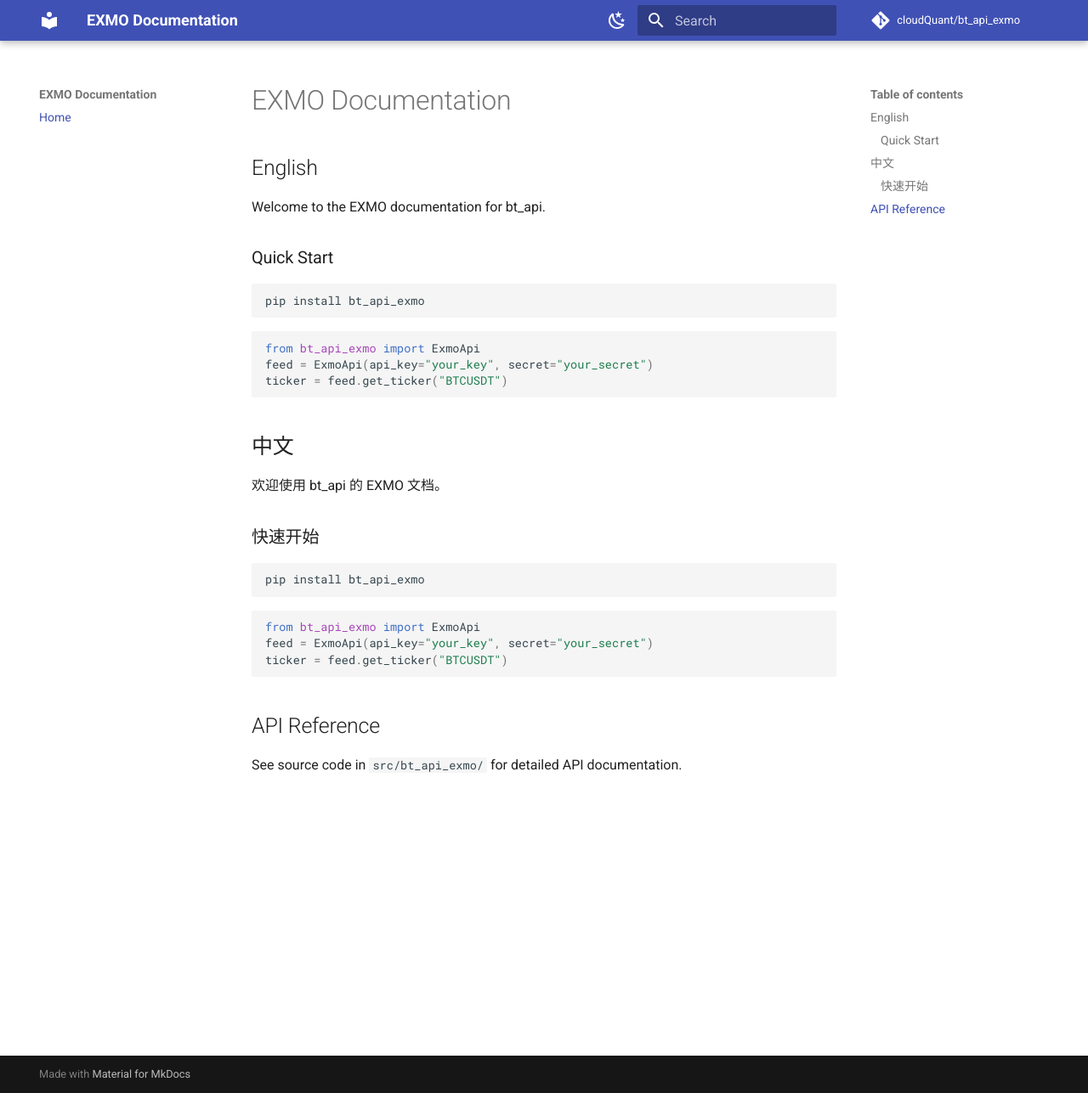
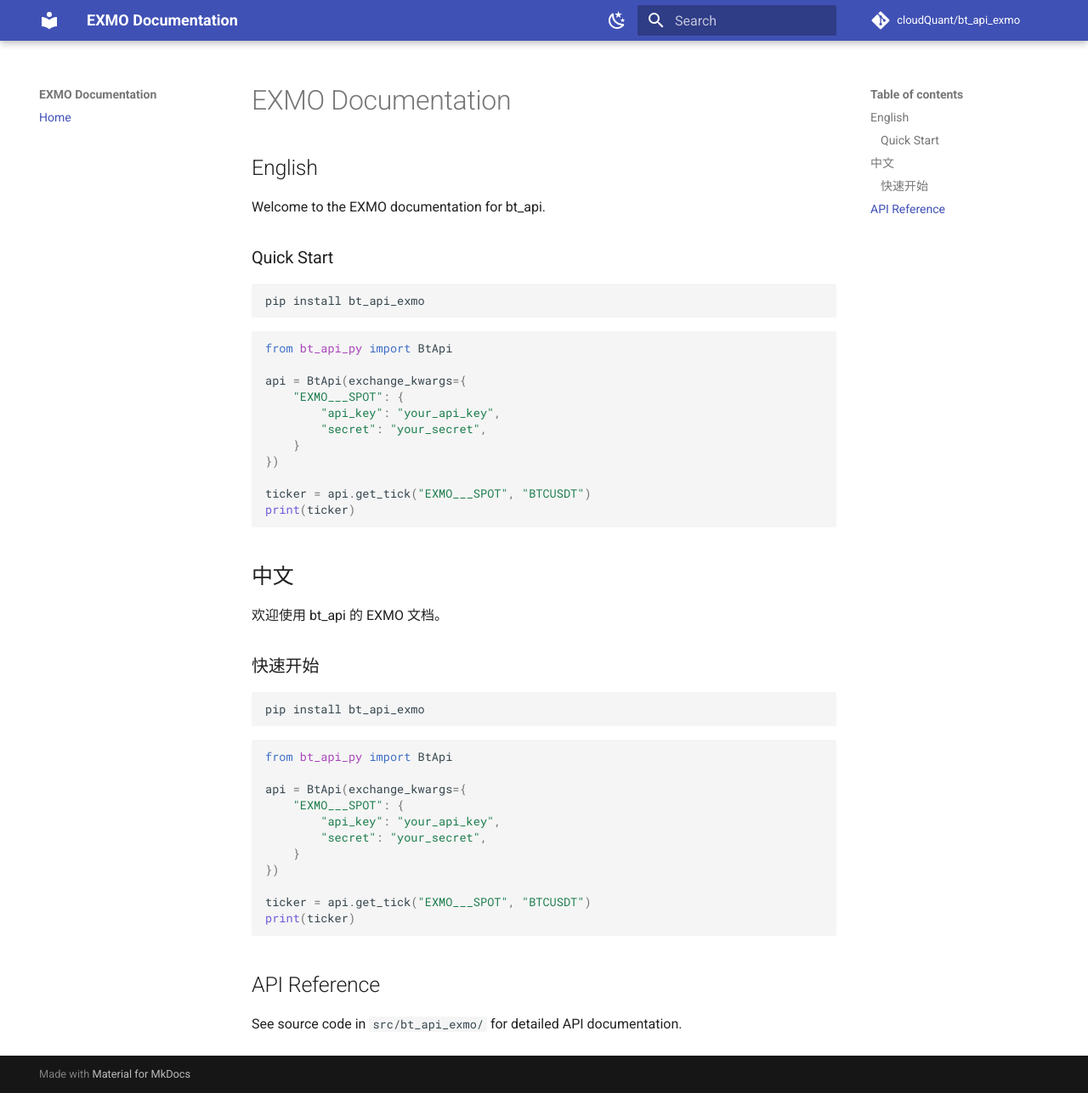
Before and after one commit to cloudQuant/bt_api_exmo, an MkDocs documentation site: the page built from docs/index.md, in a window 1280 px wide and 1287 px high. Shown: the whole window at 85% size. Built offline with MkDocs 1.6.1 and Material for MkDocs 9.7.7, drawn with Linux system fonts in a browser that asks for light colours; comment, search, counter and statistics services are not loaded.

Commit message:
chore: upgrade bt_api_exmo - code review, ruff fixes, CI/CD improvements
- Applied ruff fixes (I001, UP037)
- Fixed CI/CD workflow syntax (${} -> ${{}})
- Updated Python version matrix to 3.9-3.14
- Updated README and docs to use BtApi pattern
- Added comprehensive ruff configuration
- All tests passing (7/7)

````diff
--- a/docs/index.md
+++ b/docs/index.md
@@ -11,9 +11,17 @@
 ```
 
 ```python
-from bt_api_exmo import ExmoApi
-feed = ExmoApi(api_key="your_key", secret="your_secret")
-ticker = feed.get_ticker("BTCUSDT")
+from bt_api_py import BtApi
+
+api = BtApi(exchange_kwargs={
+    "EXMO___SPOT": {
+        "api_key": "your_api_key",
+        "secret": "your_secret",
+    }
+})
+
+ticker = api.get_tick("EXMO___SPOT", "BTCUSDT")
+print(ticker)
 ```
 
 ## 中文
@@ -27,9 +35,17 @@
 ```
 
 ```python
-from bt_api_exmo import ExmoApi
-feed = ExmoApi(api_key="your_key", secret="your_secret")
-ticker = feed.get_ticker("BTCUSDT")
+from bt_api_py import BtApi
+
+api = BtApi(exchange_kwargs={
+    "EXMO___SPOT": {
+        "api_key": "your_api_key",
+        "secret": "your_secret",
+    }
+})
+
+ticker = api.get_tick("EXMO___SPOT", "BTCUSDT")
+print(ticker)
 ```
 
 ## API Reference
````
Also changed, not shown: README.md (+16 -10 lines), pyproject.toml (+9 -0 lines), 2 other files.
